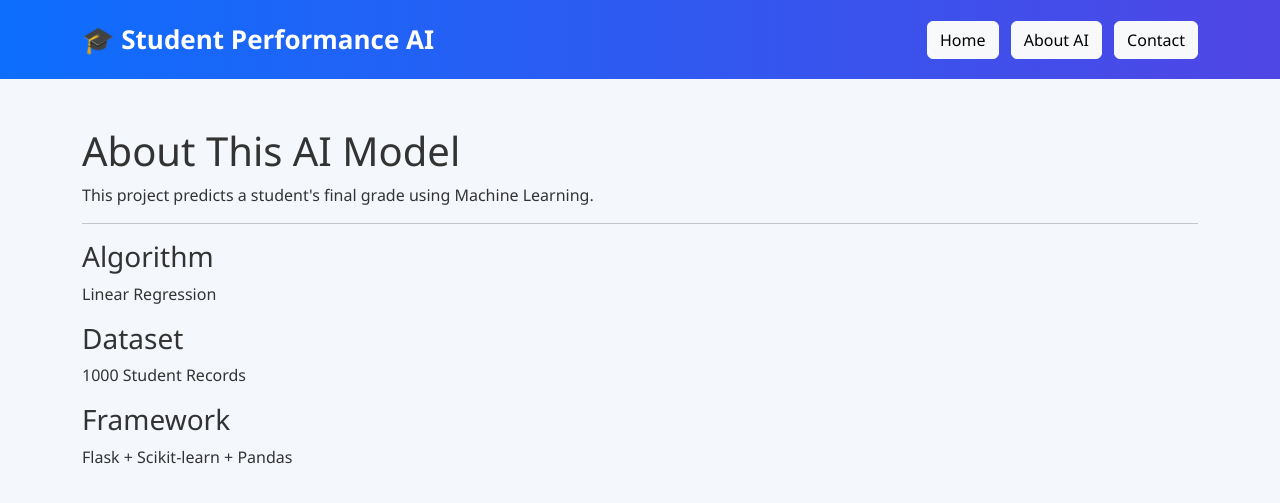
After one commit to Essie537/AI-predictor, a Flask app: page /about in a window 1280 px wide. The commit adds this page. Shown: the top 503 px of the page. Run offline with Flask 3, Linux system fonts and the light colour scheme; parts of the project's set-up code (start-up, migrations or seed data) failed here and were passed over.

Commit message:
Update website design

```diff
--- a/flask_app/app.py
+++ b/flask_app/app.py
@@ -22,6 +22,16 @@ model = joblib.load(MODEL_PATH)
 @app.route("/")
 def home():
     return render_template("index.html")
+
+
+@app.route("/about")
+def about():
+    return render_template("about.html")
+
+
+@app.route("/contact")
+def contact():
+    return render_template("contact.html")
 
 
 # -----------------------------------
--- /dev/null
+++ b/flask_app/templates/about.html
@@ -0,0 +1,64 @@
+<!DOCTYPE html>
+<html>
+<head>
+
+<title>About AI</title>
+
+<link href="https://cdn.jsdelivr.net/npm/bootstrap@5.3.3/dist/css/bootstrap.min.css" rel="stylesheet">
+
+<link rel="stylesheet"
+href="{{ url_for('static', filename='style.css') }}">
+
+</head>
+
+<body>
+
+<nav class="navbar navbar-dark">
+
+<div class="container">
+
+<a class="navbar-brand" href="/">🎓 Student Performance AI</a>
+
+<div>
+
+<a class="btn btn-light me-2" href="/">Home</a>
+
+<a class="btn btn-light me-2" href="/about">About AI</a>
+
+<a class="btn btn-light" href="/contact">Contact</a>
+
+</div>
+
+</div>
+
+</nav>
+
+<div class="container mt-5">
+
+<h1>About This AI Model</h1>
+
+<p>
+
+This project predicts a student's final grade using Machine Learning.
+
+</p>
+
+<hr>
+
+<h3>Algorithm</h3>
+
+<p>Linear Regression</p>
+
+<h3>Dataset</h3>
+
+<p>1000 Student Records</p>
+
+<h3>Framework</h3>
+
+<p>Flask + Scikit-learn + Pandas</p>
+
+</div>
+
+</body>
+
+</html>
--- a/flask_app/templates/index.html
+++ b/flask_app/templates/index.html
@@ -78,7 +78,7 @@ width="280">
 
 <section id="features" class="py-5">
 
-<div class="container">
+<div class="container hero">
 
 <h2 class="text-center mb-5">
 
```
Also changed, not shown: flask_app/templates/contact.html (added, +53 -0 lines).
